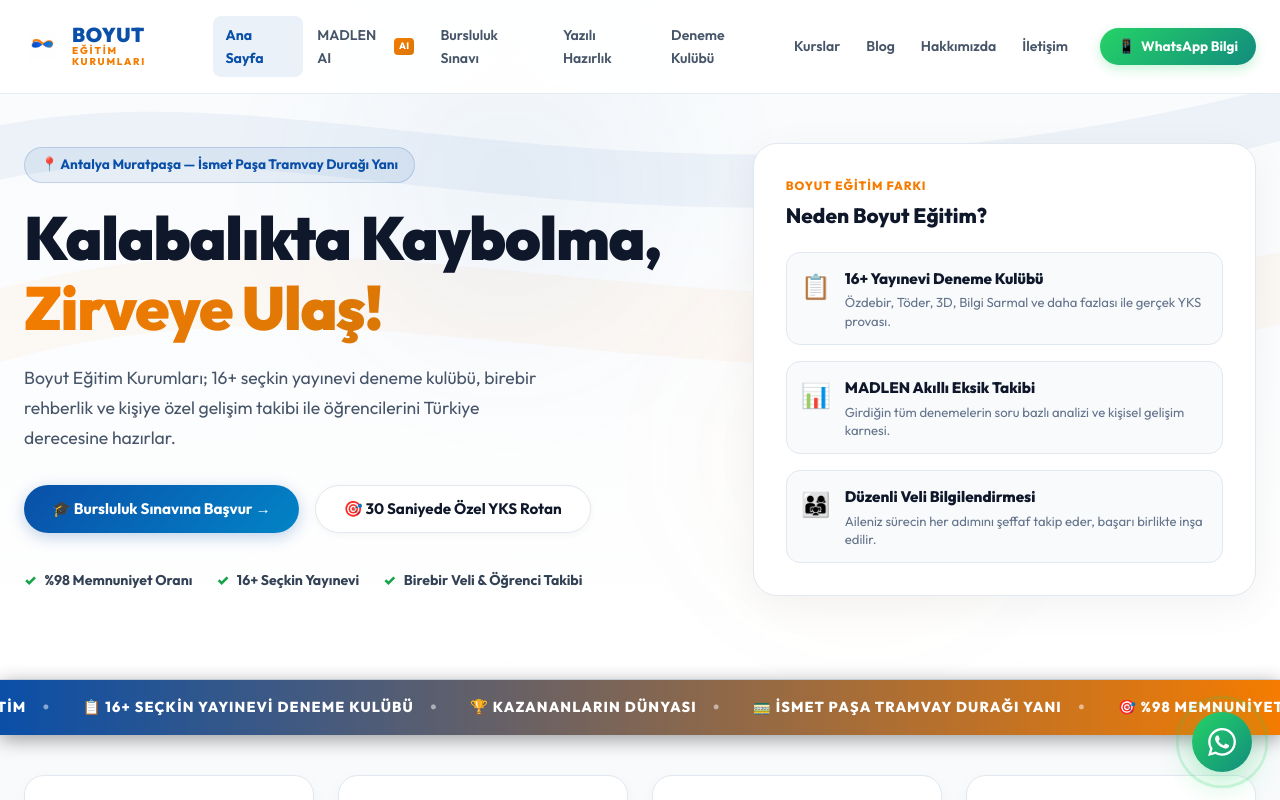
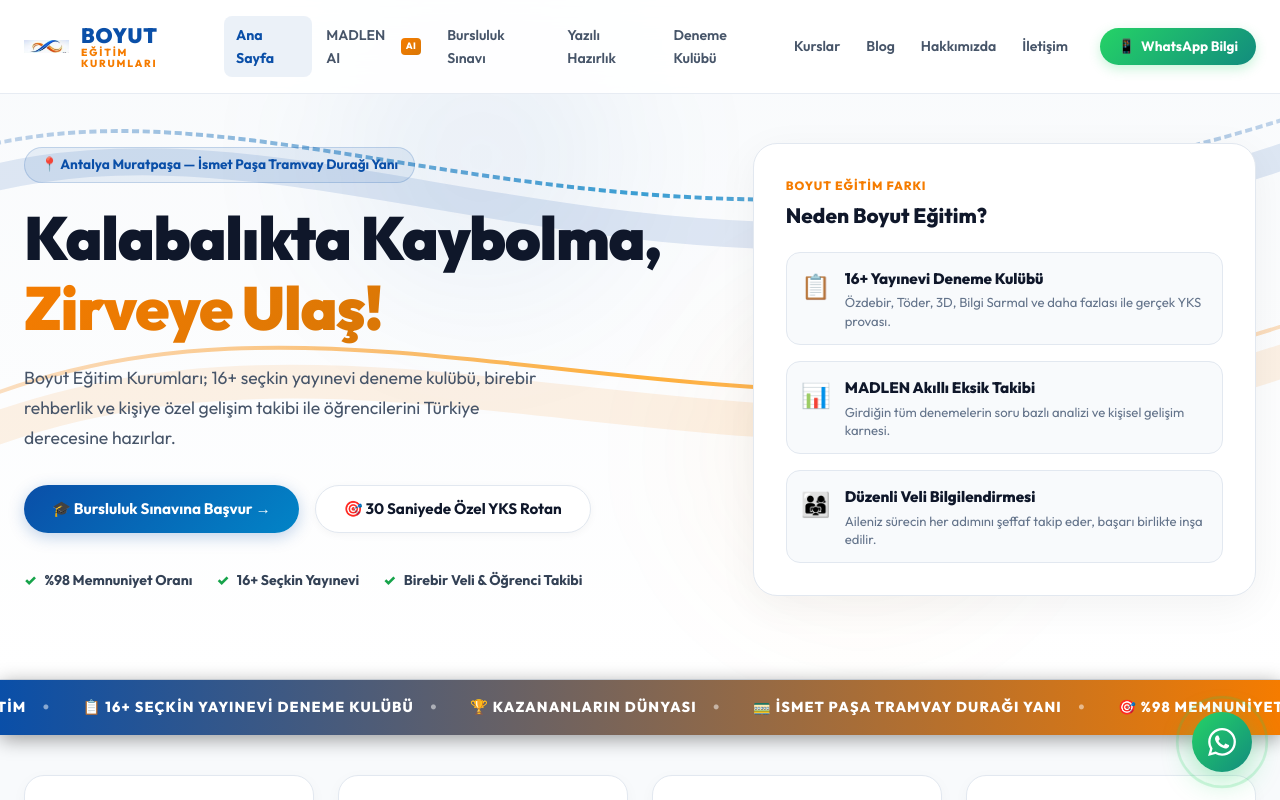
Before and after one commit to furkancengiz6/boyut-egitim, a Next.js app: page / in a window 1280 px wide. Shown: the top 800 px of the page. Built offline with nearby package versions, Linux system fonts and the light colour scheme.

Commit message:
fix: HD infinity ribbon logo, 4-column publisher grid, and prominent blue-orange background waves

```diff
--- a/src/components/home/DenemeKulubu.module.css
+++ b/src/components/home/DenemeKulubu.module.css
@@ -1,6 +1,6 @@
 .header {
   text-align: center;
-  margin-bottom: 48px;
+  margin-bottom: 40px;
   display: flex;
   flex-direction: column;
   align-items: center;
@@ -10,59 +10,95 @@
   display: grid;
   grid-template-columns: repeat(4, 1fr);
   gap: 16px;
-  margin-bottom: 40px;
+  margin-bottom: 48px;
 }
 
 .pubCard {
-  background: white;
+  background: #FFFFFF;
   border: 1px solid #E2E8F0;
-  border-radius: 14px;
-  padding: 16px;
-  text-align: center;
-  font-size: 0.95rem;
-  font-weight: 700;
-  color: #0F172A;
+  border-radius: 12px;
+  padding: 14px 18px;
+  display: flex;
+  align-items: center;
+  gap: 10px;
   box-shadow: 0 2px 8px rgba(0, 0, 0, 0.03);
   transition: all 0.2s ease;
 }
 
 .pubCard:hover {
-  background: #F8FAFC;
-  border-color: var(--boyut-blue);
-  color: var(--boyut-blue);
+  background: #FFFFFF;
+  border-color: #0A4FA8;
+  box-shadow: 0 6px 20px rgba(10, 79, 168, 0.12);
   transform: translateY(-2px);
 }
 
+.checkBadge {
+  width: 22px;
+  height: 22px;
+  border-radius: 50%;
+  background: rgba(10, 79, 168, 0.1);
+  color: #0A4FA8;
+  font-size: 0.75rem;
+  font-weight: 900;
+  display: flex;
+  align-items: center;
+  justify-content: center;
+  flex-shrink: 0;
+}
+
+.pubName {
+  font-size: 0.95rem;
+  font-weight: 700;
+  color: #0F172A;
+  white-space: nowrap;
+  overflow: hidden;
+  text-overflow: ellipsis;
+}
+
 .bannerCard {
-  background: linear-gradient(135deg, rgba(10, 79, 168, 0.05) 0%, rgba(245, 124, 0, 0.05) 100%);
-  border: 1.5px solid rgba(10, 79, 168, 0.15);
+  background: white;
+  border: 1.5px solid #E2E8F0;
   border-radius: 24px;
-  padding: 40px;
+  padding: 36px 40px;
   display: flex;
   align-items: center;
   justify-content: space-between;
   gap: 32px;
+  box-shadow: 0 4px 20px rgba(0, 0, 0, 0.04);
+}
+
+.bannerText {
+  max-width: 600px;
 }
 
 .bannerText h3 {
-  font-size: 1.5rem;
+  font-size: 1.35rem;
   font-weight: 800;
   color: #0F172A;
   margin-bottom: 6px;
+  line-height: 1.3;
 }
 
 .bannerText p {
-  font-size: 0.95rem;
+  font-size: 0.92rem;
   color: #475569;
+  line-height: 1.5;
 }
 
 .btnGroup {
   display: flex;
   gap: 12px;
   flex-wrap: wrap;
+  flex-shrink: 0;
 }
 
-@media (max-width: 900px) {
+@media (max-width: 1024px) {
+  .publisherGrid {
+    grid-template-columns: repeat(3, 1fr);
+  }
+}
+
+@media (max-width: 768px) {
   .publisherGrid {
     grid-template-columns: repeat(2, 1fr);
   }
@@ -70,5 +106,26 @@
   .bannerCard {
     flex-direction: column;
     text-align: center;
+    padding: 28px 20px;
+  }
+
+  .btnGroup {
+    width: 100%;
+    justify-content: center;
   }
 }
+
+@media (max-width: 480px) {
+  .publisherGrid {
+    grid-template-columns: repeat(2, 1fr);
+    gap: 10px;
+  }
+
+  .pubCard {
+    padding: 10px 12px;
+  }
+
+  .pubName {
+    font-size: 0.82rem;
+  }
+}
--- a/src/components/home/DenemeKulubu.tsx
+++ b/src/components/home/DenemeKulubu.tsx
@@ -6,66 +6,46 @@ import styles from "./DenemeKulubu.module.css";
 
 export default function DenemeKulubu() {
   return (
-    <section className="section" style={{ position: "relative", overflow: "hidden" }}>
-      <div className={styles.glow} />
-
+    <section className="section" style={{ background: "var(--bg-secondary)" }}>
       <div className="container">
         <div className={styles.header}>
-          <span className="section-tag">Sınav Provasında Zirve</span>
+          <span className="section-tag">16+ Seçkin Yayınevi</span>
           <h2 className="section-title">
-            Boyut <span className="gradient-text-orange">DENEME KULÜBÜ</span> Kayıtları Başladı!
+            Türkiye Geneli <span className="gradient-text-blue">Deneme Kulübü</span>
           </h2>
           <p className="section-subtitle">
-            Türkiye&apos;nin en güçlü yayınevlerinin sınavları ile gerçek sınav deneyimi yaşa. Sıfır Hatalar kitapçıkları ve kişiye özel analiz ile eksiklerini tamamla.
+            Özdebir, Töder, 3D, Bilgi Sarmal ve Türkiye&apos;nin en kaliteli yayınevlerinin resmi sınavlarına Boyut Eğitim güvencesiyle katılın.
           </p>
         </div>
 
-        <div className={styles.pillsGrid}>
-          <div className={styles.pill}>
-            <span className={styles.pillIcon}>🎯</span>
-            <div>
-              <strong>En Güçlü Yayınlar</strong>
-              <span>16+ Seçkin Yayınevi</span>
-            </div>
-          </div>
-
-          <div className={styles.pill}>
-            <span className={styles.pillIcon}>📊</span>
-            <div>
-              <strong>En Doğru Analiz</strong>
-              <span>MADLEN AI Değerlendirmesi</span>
-            </div>
-          </div>
-
-          <div className={styles.pill}>
-            <span className={styles.pillIcon}>🏆</span>
-            <div>
-              <strong>En Yüksek Başarı</strong>
-              <span>Net Artış Garantisi</span>
-            </div>
-          </div>
-        </div>
-
-        <div className={styles.publishersContainer}>
-          <h3 className={styles.pubTitle}>Anlaşmalı Seçkin Yayınevlerimiz</h3>
-          <div className={styles.pubGrid}>
+        {/* Multi-column grid layout */}
+        <div className={styles.publisherGrid}>
           {PUBLISHERS.map((pub, idx) => (
             <div key={idx} className={styles.pubCard}>
-                <span className={styles.pubCheck}>✓</span>
+              <span className={styles.checkBadge}>✓</span>
               <span className={styles.pubName}>{pub}</span>
             </div>
           ))}
         </div>
-        </div>
 
-        <div className={styles.ctaCard}>
-          <div className={styles.ctaText}>
-            <h3>10. ve 11. Sınıf Öğrencilerimize Erken Kayıt Avantajı!</h3>
+        <div className={styles.bannerCard}>
+          <div className={styles.bannerText}>
+            <h3>10, 11 ve 12. Sınıf Öğrencilerimize Erken Kayıt Avantajı!</h3>
             <p>Sınırlı kontenjandan yararlanmak ve deneme kulübüne özel fiyat almak için hemen iletişime geçin.</p>
           </div>
+          <div className={styles.btnGroup}>
             <Link href="/deneme-kulubu" className="btn-primary">
-            Deneme Kulübüne Kaydol →
+              📋 Deneme Kulübü Sınav Takvimi →
             </Link>
+            <a
+              href="https://wa.me/905060272741?text=Merhaba%20Boyut%20E%C4%9Fitim%2C%20Deneme%20Kul%C3%BCb%C3%BC%20ve%20yayn%20takvimi%20hakknda%20bilgi%20almak%20istiyorum."
+              target="_blank"
+              rel="noopener noreferrer"
+              className="btn-whatsapp"
+            >
+              📱 WhatsApp İle Bilgi Al
+            </a>
+          </div>
         </div>
       </div>
     </section>
--- a/src/components/ui/BoyutLogo.tsx
+++ b/src/components/ui/BoyutLogo.tsx
@@ -6,15 +6,15 @@ interface BoyutLogoProps {
   showText?: boolean;
 }
 
-export default function BoyutLogo({ height = 36, showText = true }: BoyutLogoProps) {
+export default function BoyutLogo({ height = 44, showText = true }: BoyutLogoProps) {
   return (
     <div style={{ display: "inline-flex", alignItems: "center", gap: "12px" }}>
-      <div style={{ position: "relative", height: `${height}px`, width: `${Math.round(height * 1.2)}px`, flexShrink: 0 }}>
+      <div style={{ position: "relative", height: `${height}px`, width: `${Math.round(height * 1.5)}px`, flexShrink: 0 }}>
         <Image
-          src="/assets/boyut-logo.png"
-          alt="Boyut Eğitim Kurumları"
+          src="/assets/boyut-infinity-logo.png"
+          alt="Boyut Eğitim Kurumları Logo"
           fill
-          sizes="100px"
+          sizes="120px"
           style={{ objectFit: "contain" }}
           priority
         />
@@ -25,10 +25,10 @@ export default function BoyutLogo({ height = 36, showText = true }: BoyutLogoPro
           <span
             style={{
               fontFamily: "'Outfit', sans-serif",
-              fontSize: "1.25rem",
+              fontSize: "1.3rem",
               fontWeight: 900,
               color: "#0A4FA8",
-              letterSpacing: "0.03em",
+              letterSpacing: "0.04em",
             }}
           >
             BOYUT
@@ -36,7 +36,7 @@ export default function BoyutLogo({ height = 36, showText = true }: BoyutLogoPro
           <span
             style={{
               fontFamily: "'Outfit', sans-serif",
-              fontSize: "0.62rem",
+              fontSize: "0.64rem",
               fontWeight: 800,
               color: "#F57C00",
               letterSpacing: "0.18em",
--- a/src/components/ui/ParticleBackground.module.css
+++ b/src/components/ui/ParticleBackground.module.css
@@ -7,13 +7,22 @@
   background: linear-gradient(180deg, #F8FAFC 0%, #FFFFFF 100%);
 }
 
+.waveSvg {
+  position: absolute;
+  width: 100%;
+  height: 100%;
+  top: 0;
+  left: 0;
+  pointer-events: none;
+}
+
 .lightOrb1 {
   position: absolute;
   top: -10%;
   left: 20%;
-  width: 500px;
-  height: 500px;
-  background: radial-gradient(circle, rgba(10, 79, 168, 0.05) 0%, transparent 70%);
+  width: 450px;
+  height: 450px;
+  background: radial-gradient(circle, rgba(10, 79, 168, 0.08) 0%, transparent 70%);
   border-radius: 50%;
   filter: blur(50px);
 }
@@ -24,7 +33,7 @@
   right: 15%;
   width: 450px;
   height: 450px;
-  background: radial-gradient(circle, rgba(245, 124, 0, 0.04) 0%, transparent 70%);
+  background: radial-gradient(circle, rgba(245, 124, 0, 0.07) 0%, transparent 70%);
   border-radius: 50%;
   filter: blur(50px);
 }
--- a/src/components/ui/ParticleBackground.tsx
+++ b/src/components/ui/ParticleBackground.tsx
@@ -5,26 +5,56 @@ import styles from "./ParticleBackground.module.css";
 export default function ParticleBackground() {
   return (
     <div className={styles.bgContainer}>
-      {/* Soft Ambient Light Glows */}
+      {/* Brand Flowing Waves (Belirgin Mavi & Turuncu Çizgiler) */}
+      <svg className={styles.waveSvg} viewBox="0 0 1440 600" fill="none" preserveAspectRatio="none">
+        {/* Blue Ribbon Wave */}
+        <path
+          d="M -100 150 C 300 20, 700 320, 1540 80"
+          stroke="url(#blueWaveGrad)"
+          strokeWidth="3.5"
+          strokeDasharray="8 4"
+          fill="none"
+          opacity="0.85"
+        />
+        <path
+          d="M -100 180 C 350 40, 750 360, 1540 110"
+          stroke="rgba(10, 79, 168, 0.12)"
+          strokeWidth="24"
+          fill="none"
+        />
+
+        {/* Orange Ribbon Wave */}
+        <path
+          d="M -100 380 C 400 180, 850 480, 1540 260"
+          stroke="url(#orangeWaveGrad)"
+          strokeWidth="3.5"
+          fill="none"
+          opacity="0.85"
+        />
+        <path
+          d="M -100 410 C 420 210, 880 510, 1540 290"
+          stroke="rgba(245, 124, 0, 0.1)"
+          strokeWidth="30"
+          fill="none"
+        />
+
+        <defs>
+          <linearGradient id="blueWaveGrad" x1="0" y1="0" x2="1" y2="0">
+            <stop offset="0%" stopColor="#0A4FA8" stopOpacity="0.2" />
+            <stop offset="50%" stopColor="#0284C7" stopOpacity="0.9" />
+            <stop offset="100%" stopColor="#0A4FA8" stopOpacity="0.2" />
+          </linearGradient>
+          <linearGradient id="orangeWaveGrad" x1="0" y1="0" x2="1" y2="0">
+            <stop offset="0%" stopColor="#F57C00" stopOpacity="0.2" />
+            <stop offset="50%" stopColor="#FF9800" stopOpacity="0.9" />
+            <stop offset="100%" stopColor="#F57C00" stopOpacity="0.2" />
+          </linearGradient>
+        </defs>
+      </svg>
+
+      {/* Subtle Glow Highlights */}
       <div className={styles.lightOrb1} />
       <div className={styles.lightOrb2} />
-      <div className={styles.lightOrb3} />
-
-      {/* Subtle Geometric Brand Curves */}
-      <svg className={styles.bgSvg} viewBox="0 0 1440 600" fill="none" xmlns="http://www.w3.org/2000/svg">
-        <path
-          d="M-100 200 C 300 50, 700 350, 1540 100"
-          stroke="rgba(10, 79, 168, 0.05)"
-          strokeWidth="60"
-          fill="none"
-        />
-        <path
-          d="M-100 400 C 400 200, 800 500, 1540 300"
-          stroke="rgba(245, 124, 0, 0.04)"
-          strokeWidth="80"
-          fill="none"
-        />
-      </svg>
     </div>
   );
 }
```
Also changed, not shown: public/assets/boyut-infinity-logo.png (added). Lines whose indentation alone changed are shown as unchanged.
